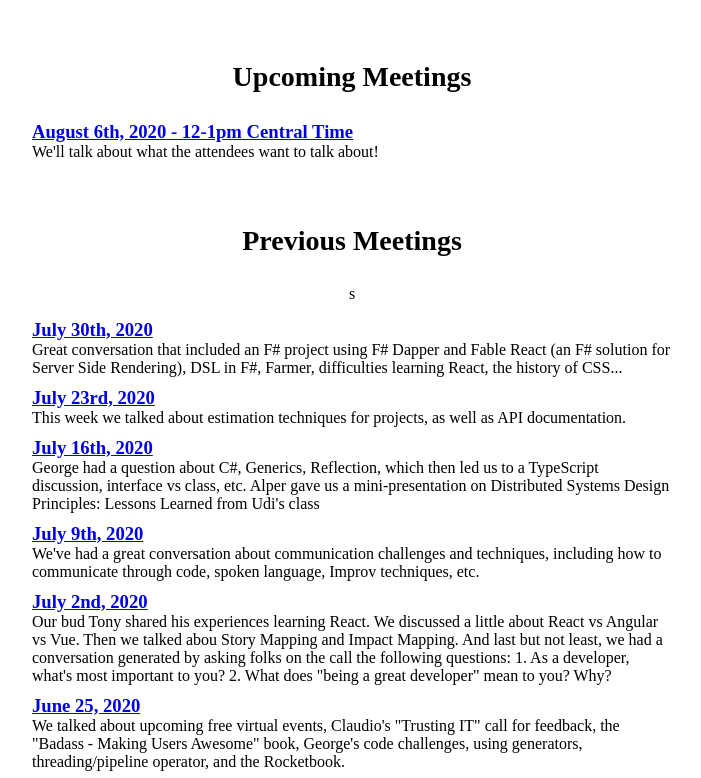
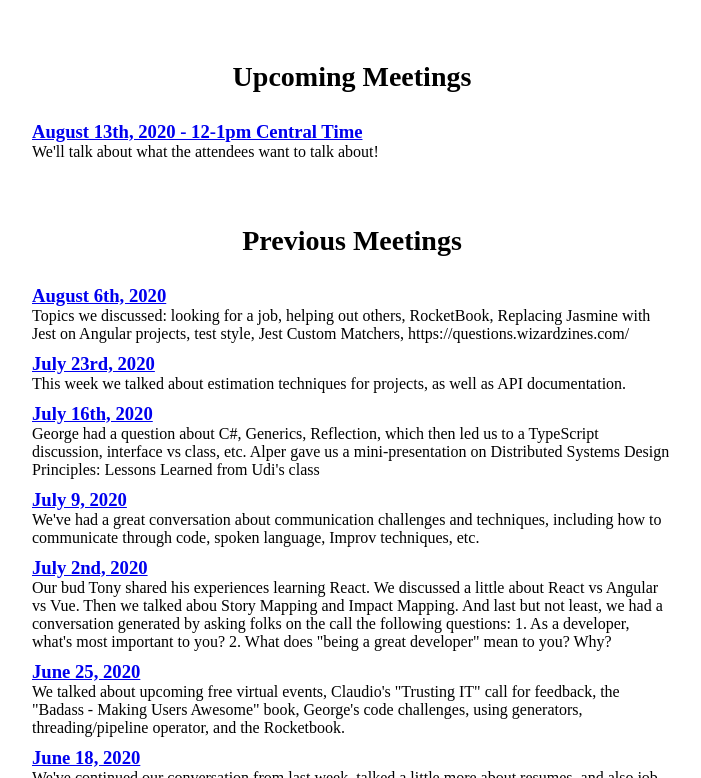
Before and after one commit to virtualbrownbag/virtualbrownbag.github.io, a website: page index.html in a window 1280 px wide. Shown: the part 730-1508 px from the top of the page, without its empty margins (298-999 px from the left). Drawn offline with Linux system fonts and the light colour scheme; a web font is replaced by a local one.

Commit message:
Add link to aug 6th video

```diff
--- a/index.html
+++ b/index.html
@@ -50,7 +50,7 @@
       <ol>
         <li>
           <h4>
-            <a href="https://join.skype.com/xhBzvYNiIM7O">August 6th, 2020 - 12-1pm Central Time</a>
+            <a href="https://join.skype.com/xhBzvYNiIM7O">August 13th, 2020 - 12-1pm Central Time</a>
           </h4>
           We'll talk about what the attendees want to talk about!
         </li>
@@ -58,14 +58,15 @@
     </section>
 
     <section id="previous-meetings">
-      <h3>Previous Meetings</h3>s
+      <h3>Previous Meetings</h3>
       <ol>
         <li>
           <h4>
-            <a href="https://youtu.be/3UGrZUa5hCg">July 30th, 2020</a>
+            <a href="https://youtu.be/KKreEb4zsNQ">August 6th, 2020</a>
           </h4>
-          Great conversation that included an F# project using F# Dapper and Fable React (an F# solution for Server Side
-          Rendering), DSL in F#, Farmer, difficulties learning React, the history of CSS...
+          Topics we discussed: looking for a job, helping out others, RocketBook, Replacing Jasmine with Jest on Angular
+          projects,
+          test style, Jest Custom Matchers, https://questions.wizardzines.com/
         </li>
         <li>
           <h4>
@@ -84,7 +85,7 @@
         </li>
         <li>
           <h4>
-            <a href="https://youtu.be/o5a0tffYE2g">July 9th, 2020</a>
+            <a href="https://youtu.be/o5a0tffYE2g">July 9, 2020</a>
           </h4>
           We've had a great conversation about communication challenges and techniques, including how to communicate
           through code,
```
